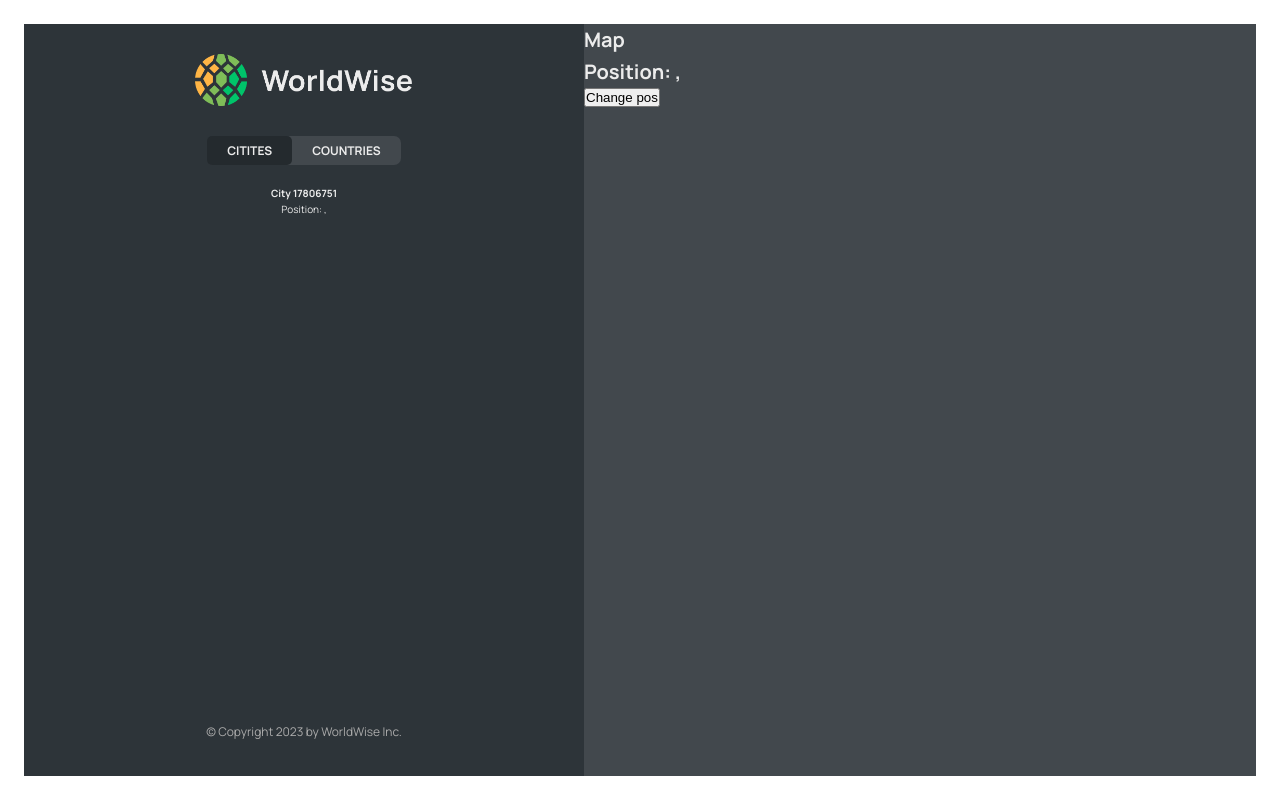
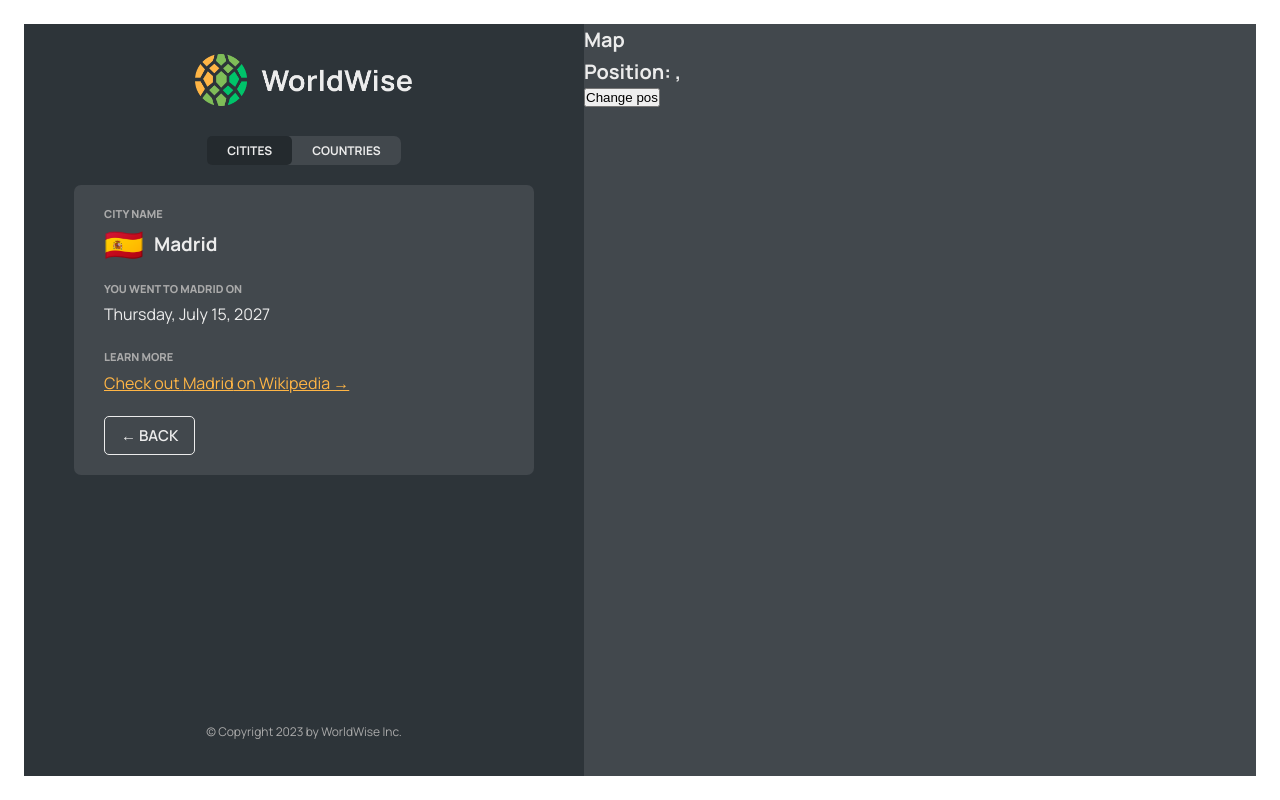
Before and after one commit to gtzjesus/WorldWise, a React (Vite) app: page /app/cities/17806751 in a window 1280 px wide. Built offline with nearby package versions, Linux system fonts and the light colour scheme; data requests are answered from the project's data file.

Commit message:
Finishing City View

```diff
--- /dev/null
+++ b/src/components/BackButton.jsx
@@ -0,0 +1,19 @@
+import { useNavigate } from 'react-router-dom';
+import Button from './Button';
+
+function BackButton() {
+  const navigate = useNavigate();
+  return (
+    <Button
+      type="back"
+      onClick={(event) => {
+        event.preventDefault();
+        navigate(-1);
+      }}
+    >
+      &larr; Back
+    </Button>
+  );
+}
+
+export default BackButton;
--- a/src/components/City.jsx
+++ b/src/components/City.jsx
@@ -1,58 +1,70 @@
-import { useParams, useSearchParams } from 'react-router-dom';
+import { useEffect } from 'react';
+import styles from './City.module.css';
+import { useParams } from 'react-router-dom';
+import { useCities } from '../contexts/CityContext';
+import Spinner from './Spinner';
+import BackButton from './BackButton';
+
+const formatDate = (date) =>
+  new Intl.DateTimeFormat('en', {
+    day: 'numeric',
+    month: 'long',
+    year: 'numeric',
+    weekday: 'long',
+  }).format(new Date(date));
 
 function City() {
   const { id } = useParams();
-  const [searchParams] = useSearchParams();
-  const lat = searchParams.get('lat');
-  const lng = searchParams.get('lng');
-  // TEMP DATA
+  const { getCity, currentCity, isLoading } = useCities();
+
+  useEffect(
+    function () {
+      getCity(id);
+    },
+    [id]
+  );
+
+  const { cityName, emoji, date, notes } = currentCity;
+
+  if (isLoading) return <Spinner />;
 
   return (
-    <>
-      <h4>City {id}</h4>
-      <p>
-        Position: {lat}, {lng}
-      </p>
-    </>
+    <div className={styles.city}>
+      <div className={styles.row}>
+        <h6>City name</h6>
+        <h3>
+          <span>{emoji}</span> {cityName}
+        </h3>
+      </div>
+
+      <div className={styles.row}>
+        <h6>You went to {cityName} on</h6>
+        <p>{formatDate(date || null)}</p>
+      </div>
+
+      {notes && (
+        <div className={styles.row}>
+          <h6>Your notes</h6>
+          <p>{notes}</p>
+        </div>
+      )}
+
+      <div className={styles.row}>
+        <h6>Learn more</h6>
+        <a
+          href={`https://en.wikipedia.org/wiki/${cityName}`}
+          target="_blank"
+          rel="noreferrer"
+        >
+          Check out {cityName} on Wikipedia &rarr;
+        </a>
+      </div>
+
+      <div>
+        <BackButton />
+      </div>
+    </div>
   );
-
-  //   return (
-  //     <div className={styles.city}>
-  //       <div className={styles.row}>
-  //         <h6>City name</h6>
-  //         <h3>
-  //           <span>{emoji}</span> {cityName}
-  //         </h3>
-  //       </div>
-
-  //       <div className={styles.row}>
-  //         <h6>You went to {cityName} on</h6>
-  //         <p>{formatDate(date || null)}</p>
-  //       </div>
-
-  //       {notes && (
-  //         <div className={styles.row}>
-  //           <h6>Your notes</h6>
-  //           <p>{notes}</p>
-  //         </div>
-  //       )}
-
-  //       <div className={styles.row}>
-  //         <h6>Learn more</h6>
-  //         <a
-  //           href={`https://en.wikipedia.org/wiki/${cityName}`}
-  //           target="_blank"
-  //           rel="noreferrer"
-  //         >
-  //           Check out {cityName} on Wikipedia &rarr;
-  //         </a>
-  //       </div>
-
-  //       <div>
-  //         <ButtonBack />
-  //       </div>
-  //     </div>
-  // );
 }
 
 export default City;
--- a/src/components/CityItem.jsx
+++ b/src/components/CityItem.jsx
@@ -1,5 +1,6 @@
 import { Link } from 'react-router-dom';
 import styles from './CityItem.module.css';
+import { useCities } from '../contexts/CityContext';
 
 const formatDate = (date) =>
   new Intl.DateTimeFormat('en', {
@@ -9,11 +10,15 @@ const formatDate = (date) =>
   }).format(new Date(date));
 
 function CityItem({ city }) {
+  const { currentCity } = useCities();
   const { cityName, emoji, date, id, position } = city;
 
-  console.log(position);
   return (
-    <li className={styles.cityItem}>
+    <li
+      className={`${styles.cityItem} ${
+        id === currentCity.id ? styles['cityItem--active'] : ''
+      }`}
+    >
       <Link
         className={styles.cityItem}
         to={`${id}?lat=${position.lat}&lng=${position.lng}`}
--- a/src/components/Form.jsx
+++ b/src/components/Form.jsx
@@ -4,7 +4,7 @@ import { useState } from 'react';
 
 import styles from './Form.module.css';
 import Button from './Button';
-import { useNavigate } from 'react-router-dom';
+import BackButton from './BackButton';
 
 export function convertToEmoji(countryCode) {
   const codePoints = countryCode
@@ -15,7 +15,6 @@ export function convertToEmoji(countryCode) {
 }
 
 function Form() {
-  const navigate = useNavigate();
   const [cityName, setCityName] = useState('');
   // const [country, setCountry] = useState("");
   const [date, setDate] = useState(new Date());
@@ -53,15 +52,7 @@ function Form() {
 
       <div className={styles.buttons}>
         <Button type="primary">Add</Button>
-        <Button
-          type="back"
-          onClick={(event) => {
-            event.preventDefault();
-            navigate(-1);
-          }}
-        >
-          &larr; Back
-        </Button>
+        <BackButton />
       </div>
     </form>
   );
--- a/src/contexts/CityContext.jsx
+++ b/src/contexts/CityContext.jsx
@@ -7,6 +7,7 @@ const CitiesContext = createContext();
 function CitiesProvider({ children }) {
   const [cities, setCities] = useState([]);
   const [isLoading, setIsLoading] = useState(false);
+  const [currentCity, setCurrentCity] = useState({});
 
   useEffect(function () {
     async function fetchCities() {
@@ -24,8 +25,21 @@ function CitiesProvider({ children }) {
     fetchCities();
   }, []);
 
+  async function getCity(id) {
+    try {
+      setIsLoading(true);
+      const response = await fetch(`${BASE_URL}/cities/${id}`);
+      const data = await response.json();
+      setCurrentCity(data);
+    } catch {
+      alert('Issue loading data...');
+    } finally {
+      setIsLoading(false);
+    }
+  }
+
   return (
-    <CitiesContext.Provider value={{ cities, isLoading }}>
+    <CitiesContext.Provider value={{ cities, isLoading, currentCity, getCity }}>
       {children}
     </CitiesContext.Provider>
   );
```
